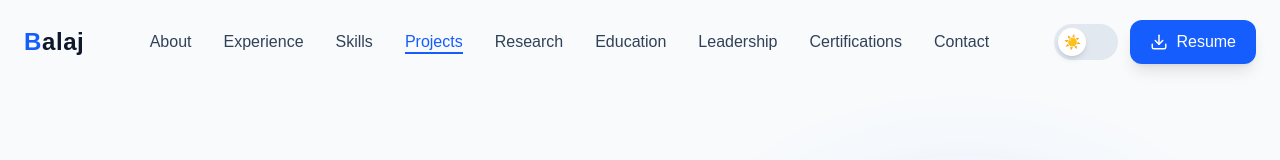
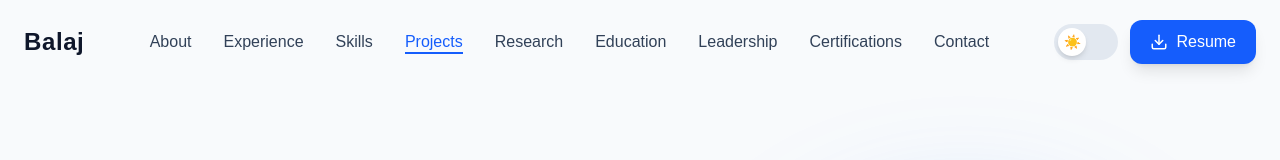
Before and after one commit to Balajps12/portfoliobps, a Next.js app: page / in a window 1280 px wide. Shown: the top 160 px of the page. Built offline with nearby package versions, Linux system fonts and the light colour scheme.

Commit message:
Updated navbarr

```diff
--- a/components/layout/Navbar.tsx
+++ b/components/layout/Navbar.tsx
@@ -89,7 +89,7 @@ export default function Navbar() {
             dark:text-white
           "
         >
-          <span className="text-blue-600">B</span>alaj
+          Balaj
         </a>
 
         {/* Desktop Navigation */}
--- a/components/sections/Hero.tsx
+++ b/components/sections/Hero.tsx
@@ -8,6 +8,7 @@ import Floating from "@/components/ui/Floating";
 export default function Hero() {
   return (
     <section
+    id="hero"
       className="
         min-h-screen
         flex
```
